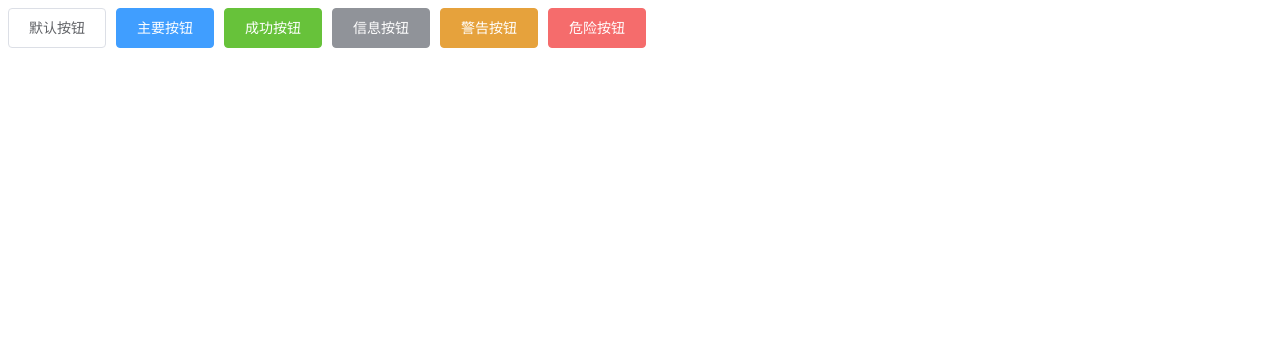
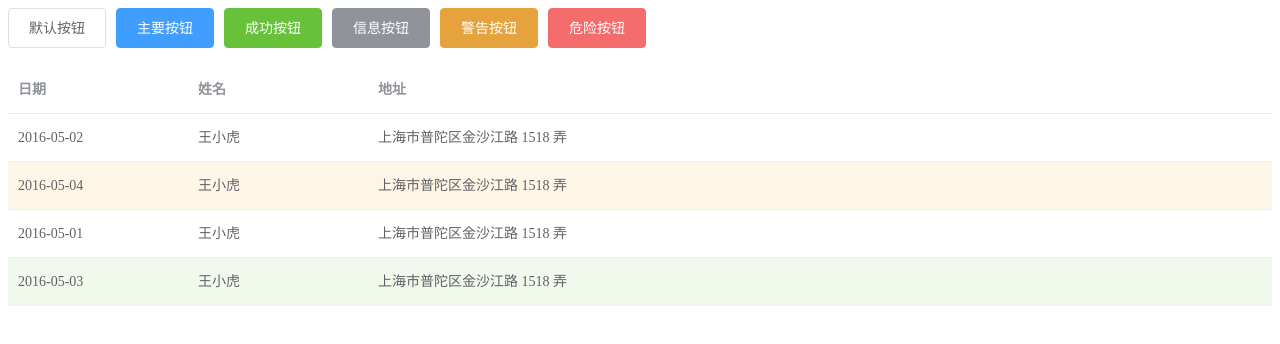
Before and after one commit to uChimaki-R/JavaLearning, a Vue app in the folder WebBase/FrontBase/Base4/vue-project/: page /#/ in a window 1280 px wide. Shown: the top 344 px of the page. Built offline with nearby package versions, Linux system fonts and the light colour scheme.

Commit message:
table表格组件

```diff
--- a/WebBase/FrontBase/Base4/vue-project/src/views/element/ElementView.vue
+++ b/WebBase/FrontBase/Base4/vue-project/src/views/element/ElementView.vue
@@ -1,5 +1,6 @@
 <template>
   <div>
+    <!-- 按钮 -->
     <el-row>
       <el-button>默认按钮</el-button>
       <el-button type="primary">主要按钮</el-button>
@@ -8,12 +9,67 @@
       <el-button type="warning">警告按钮</el-button>
       <el-button type="danger">危险按钮</el-button>
     </el-row>
+    <br>
+    <!-- 表格 -->
+    <el-table
+      :data="tableData"
+      style="width: 100%"
+      :row-class-name="tableRowClassName"
+    >
+      <el-table-column prop="date" label="日期" width="180"> </el-table-column>
+      <el-table-column prop="name" label="姓名" width="180"> </el-table-column>
+      <el-table-column prop="address" label="地址"> </el-table-column>
+    </el-table>
   </div>
 </template>
 
 <script>
-export default {};
+export default {
+  data() {
+    return {
+      tableData: [
+        {
+          date: "2016-05-02",
+          name: "王小虎",
+          address: "上海市普陀区金沙江路 1518 弄",
+        },
+        {
+          date: "2016-05-04",
+          name: "王小虎",
+          address: "上海市普陀区金沙江路 1518 弄",
+        },
+        {
+          date: "2016-05-01",
+          name: "王小虎",
+          address: "上海市普陀区金沙江路 1518 弄",
+        },
+        {
+          date: "2016-05-03",
+          name: "王小虎",
+          address: "上海市普陀区金沙江路 1518 弄",
+        },
+      ],
+    };
+  },
+  methods: {
+    tableRowClassName({ rowIndex }) {
+      if (rowIndex === 1) {
+        return "warning-row";
+      } else if (rowIndex === 3) {
+        return "success-row";
+      }
+      return "";
+    },
+  },
+};
 </script>
 
 <style>
+.el-table .warning-row {
+  background: oldlace;
+}
+
+.el-table .success-row {
+  background: #f0f9eb;
+}
 </style>
```
